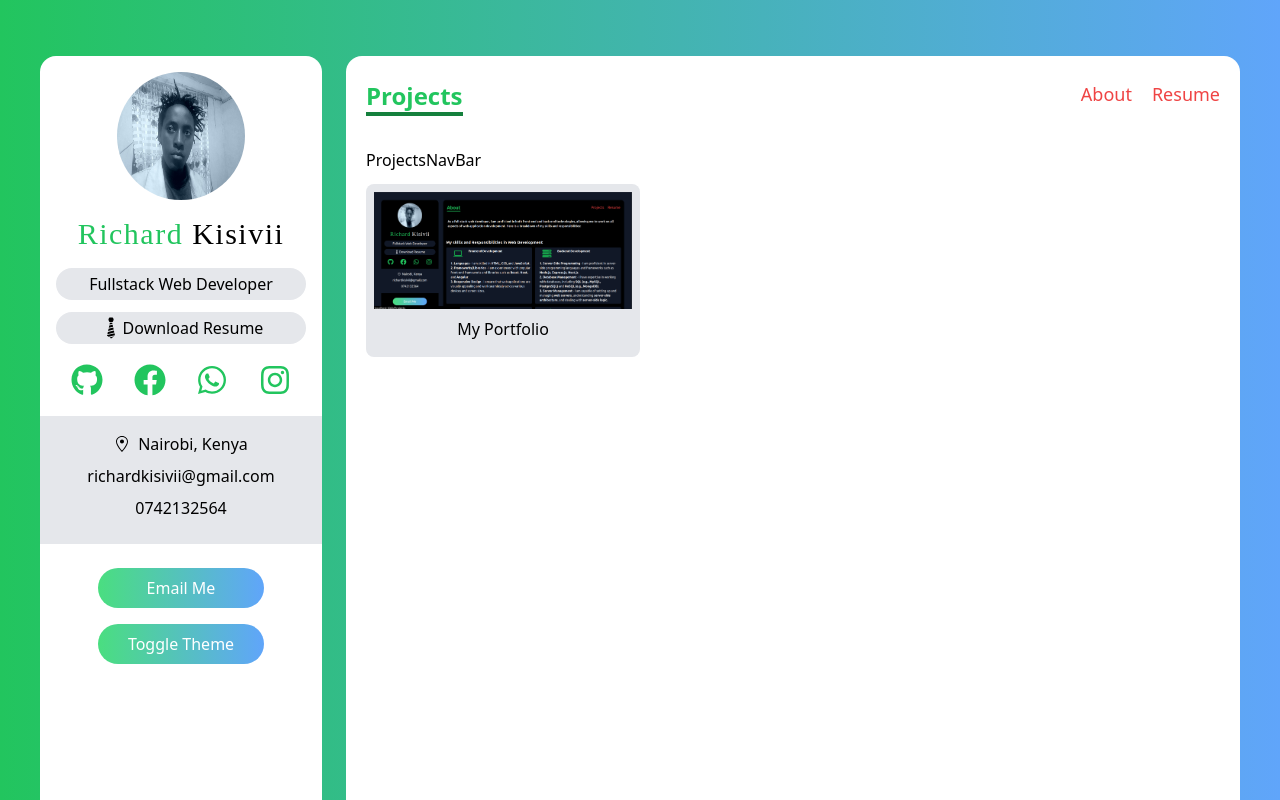
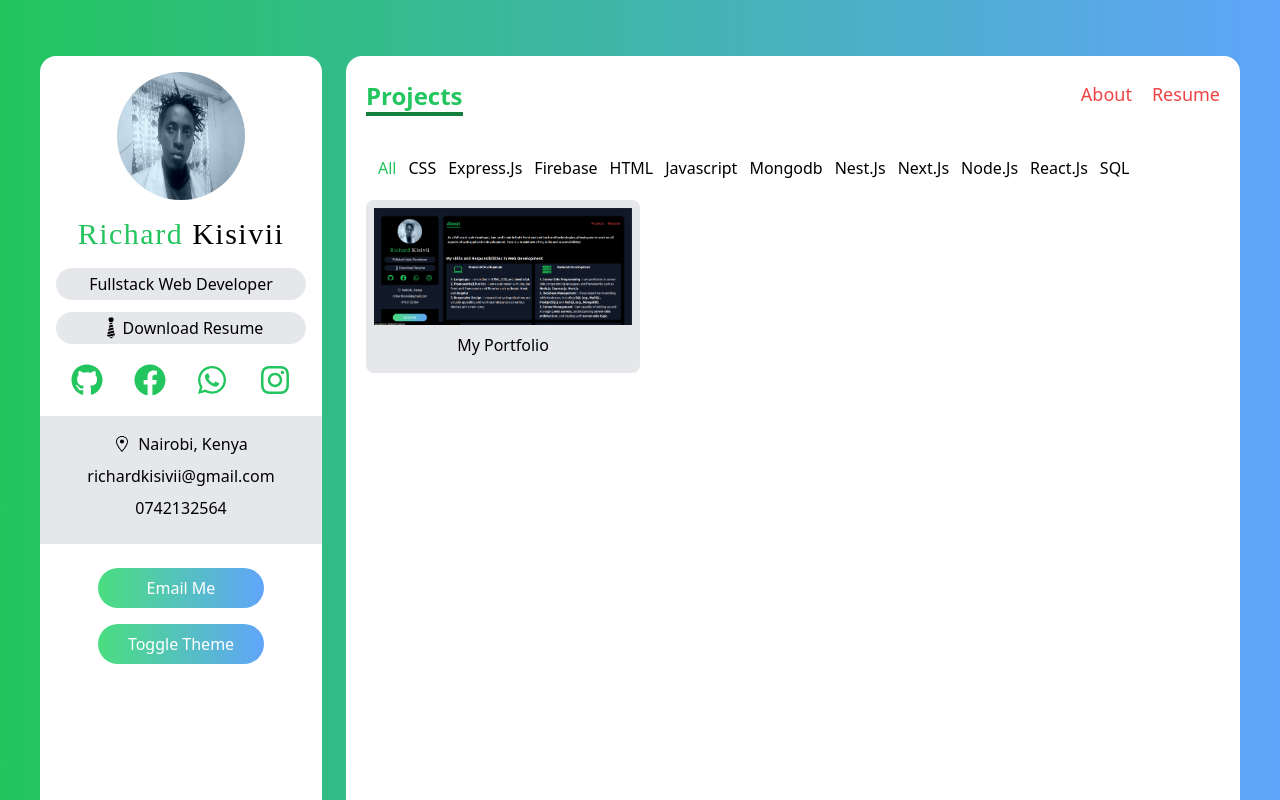
Before and after one commit to Curslo/my-site, a Next.js app: page /Projects in a window 1280 px wide. Shown: the top 800 px of the page. Built offline with nearby package versions, Linux system fonts and the light colour scheme.

Commit message:
Projects Page Navigation Bar

```diff
--- a/src/app/Projects/page.tsx
+++ b/src/app/Projects/page.tsx
@@ -1,11 +1,28 @@
-import React from 'react'
+"use client"
+
+import React, { useState } from 'react'
 import ProjectsNavBar from '@/components/ProjectsNavBar'
 import ProjectsCard from '@/components/ProjectsCard'
-import { projects } from '../../../data/Projects'
+import { projects as ProjectData } from '../../../data/Projects'
+import { Category } from '../../../types/page'
 const Projects = () => {
+
+const [projects, setProjects] = useState(ProjectData);
+const [active, setActive] = useState('All');
+const filterCategory = (category: Category | 'All') => {
+  if(category === 'All') {
+    setProjects(ProjectData);
+    setActive(category);
+    return;
+  }
+  const newArray = ProjectData.filter((project) => project.category.includes(category))
+  setProjects(newArray);
+  setActive(category)
+}
+
   return (
     <div className='px-5 py-2 overflow-y-scroll' style={{height:'65vw'}}>
-      <ProjectsNavBar/>
+      <ProjectsNavBar filterCategory= {filterCategory} active = {active} />
       <div className='grid grid-cols-12 gap-4 my-3 relative'>
         {/* List of Projects done */}
         {projects.map((project) => (
--- a/src/components/ProjectsNavBar.tsx
+++ b/src/components/ProjectsNavBar.tsx
@@ -1,8 +1,33 @@
-import React from 'react'
+import React, { FunctionComponent } from 'react'
+import { Category } from '../../types/page'
 
-const ProjectsNavBar = () => {
+export const ProjectsNavItem: FunctionComponent<{data: Category | 'All', filterCategory:Function, active: string}> = ({data, filterCategory, active}) => {
+
+  let className='cursorpointer capitalize hover:text-green-500'
+  if(active === data) {className += ' text-green-500'}
   return (
-    <div>ProjectsNavBar</div>
+    <li className={className} onClick={() => filterCategory(data)}>{data}</li>
+  )
+}
+
+
+const ProjectsNavBar: FunctionComponent<{filterCategory: Function, active: string}> = (props) => {
+  return (
+    <div className='px-3 py-2 space-x-3 overflow-x-auto list-none flex'>
+      <ProjectsNavItem data='All'{...props}/>
+      <ProjectsNavItem data='CSS'{...props}/>
+      <ProjectsNavItem data='Express.js'{...props}/>
+      <ProjectsNavItem data='Firebase'{...props}/>
+      <ProjectsNavItem data='HTML'{...props}/>
+      <ProjectsNavItem data='Javascript'{...props}/>
+      <ProjectsNavItem data='Mongodb'{...props}/>
+      <ProjectsNavItem data='Nest.js'{...props}/>
+      <ProjectsNavItem data='Next.js'{...props}/>
+      <ProjectsNavItem data='Node.js'{...props}/>
+      <ProjectsNavItem data='React.js'{...props}/>
+      <ProjectsNavItem data='SQL'{...props}/>
+
+    </div>
   )
 }
 
```
